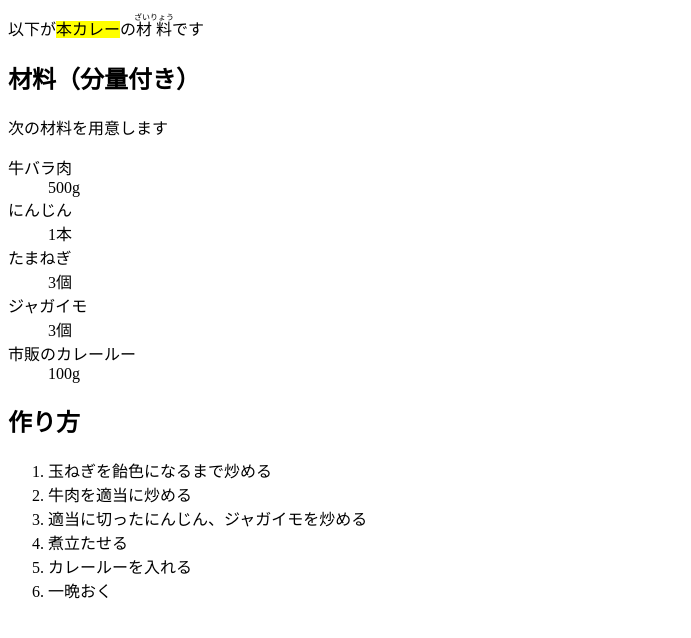
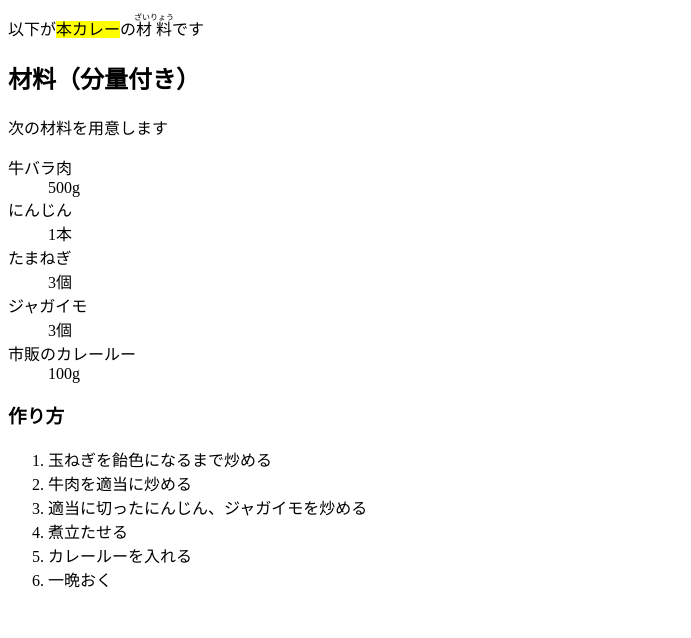
Before and after one commit to ldstassy/2016web1-5, a plain HTML site: page index.html in a window 1280 px wide. Shown: the part 140-778 px from the top of the page, without its empty margins (0-691 px from the left). Drawn offline with Linux system fonts and the light colour scheme.

Commit message:
Update index.html

```diff
--- a/index.html
+++ b/index.html
@@ -19,7 +19,7 @@
    <dt>ジャガイモ</dt><dd>3個</dd>
    <dt>市販のカレールー</dt><dd>100g</dd>
 
- <h2>作り方</h2>
+ <h3>作り方</h3>
   <ol>
    <li>玉ねぎを飴色になるまで炒める</li>
    <li>牛肉を適当に炒める</li>
```
